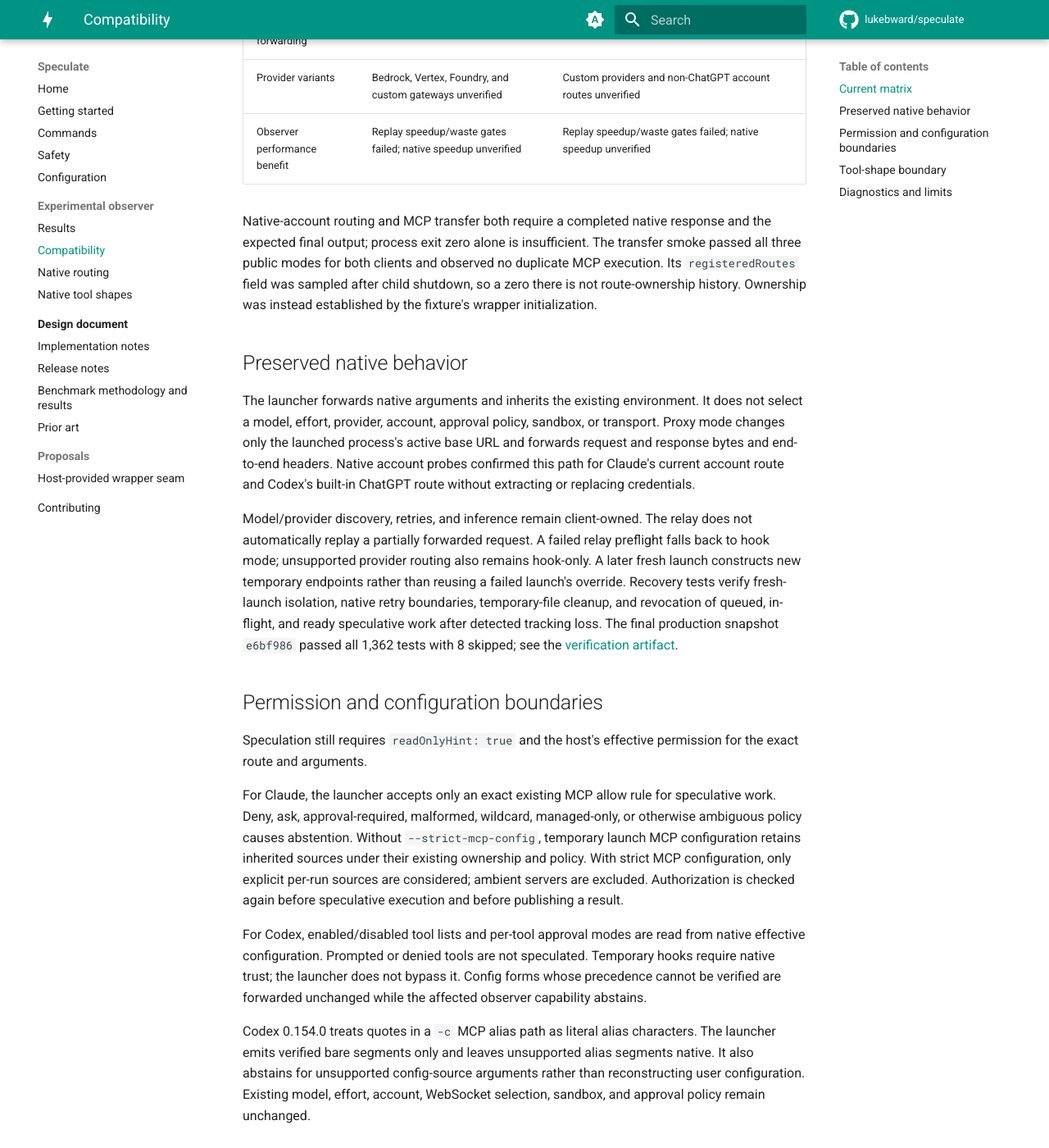
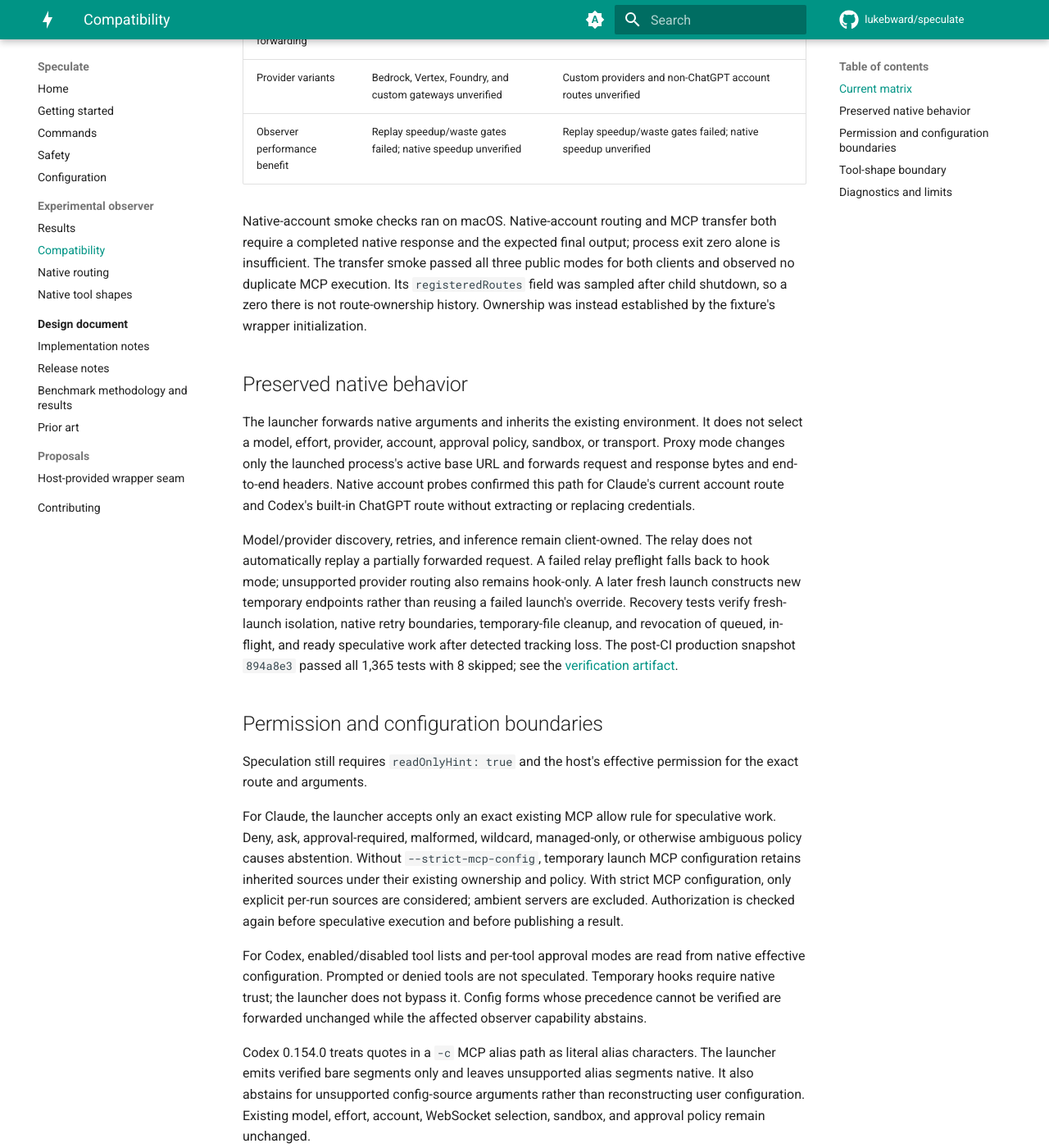
Before and after one commit to lukebward/speculate, an MkDocs documentation site: the page built from docs/observer-compatibility.md, in a window 1280 px wide and 1400 px high, scrolled down 916 px. Shown: the whole window at 82% size. Built offline with MkDocs 1.6.1 and Material for MkDocs 9.7.7, drawn with Linux system fonts in a browser that asks for light colours; comment, search, counter and statistics services are not loaded.

Commit message:
Record portable launcher and lifecycle verification

```diff
--- a/docs/observer-compatibility.md
+++ b/docs/observer-compatibility.md
@@ -18,13 +18,13 @@ Fixtures and reports contain synthetic protocol data or aggregate counters. Raw
 | Provider variants | Bedrock, Vertex, Foundry, and custom gateways unverified | Custom providers and non-ChatGPT account routes unverified |
 | Observer performance benefit | Replay speedup/waste gates failed; native speedup unverified | Replay speedup/waste gates failed; native speedup unverified |
 
-Native-account routing and MCP transfer both require a completed native response and the expected final output; process exit zero alone is insufficient. The transfer smoke passed all three public modes for both clients and observed no duplicate MCP execution. Its `registeredRoutes` field was sampled after child shutdown, so a zero there is not route-ownership history. Ownership was instead established by the fixture's wrapper initialization.
+Native-account smoke checks ran on macOS. Native-account routing and MCP transfer both require a completed native response and the expected final output; process exit zero alone is insufficient. The transfer smoke passed all three public modes for both clients and observed no duplicate MCP execution. Its `registeredRoutes` field was sampled after child shutdown, so a zero there is not route-ownership history. Ownership was instead established by the fixture's wrapper initialization.
 
 ## Preserved native behavior
 
 The launcher forwards native arguments and inherits the existing environment. It does not select a model, effort, provider, account, approval policy, sandbox, or transport. Proxy mode changes only the launched process's active base URL and forwards request and response bytes and end-to-end headers. Native account probes confirmed this path for Claude's current account route and Codex's built-in ChatGPT route without extracting or replacing credentials.
 
-Model/provider discovery, retries, and inference remain client-owned. The relay does not automatically replay a partially forwarded request. A failed relay preflight falls back to hook mode; unsupported provider routing also remains hook-only. A later fresh launch constructs new temporary endpoints rather than reusing a failed launch's override. Recovery tests verify fresh-launch isolation, native retry boundaries, temporary-file cleanup, and revocation of queued, in-flight, and ready speculative work after detected tracking loss. The final production snapshot `e6bf986` passed all 1,362 tests with 8 skipped; see the [verification artifact](observer-verification-results.json).
+Model/provider discovery, retries, and inference remain client-owned. The relay does not automatically replay a partially forwarded request. A failed relay preflight falls back to hook mode; unsupported provider routing also remains hook-only. A later fresh launch constructs new temporary endpoints rather than reusing a failed launch's override. Recovery tests verify fresh-launch isolation, native retry boundaries, temporary-file cleanup, and revocation of queued, in-flight, and ready speculative work after detected tracking loss. The post-CI production snapshot `894a8e3` passed all 1,365 tests with 8 skipped; see the [verification artifact](observer-verification-results.json).
 
 ## Permission and configuration boundaries
 
```
Also changed, not shown: docs/observer-results.md (+2 -2 lines), docs/observer-verification-results.json (+10 -4 lines), tasks/lessons.md (+4 -0 lines), tasks/todo.md (+12 -0 lines).
